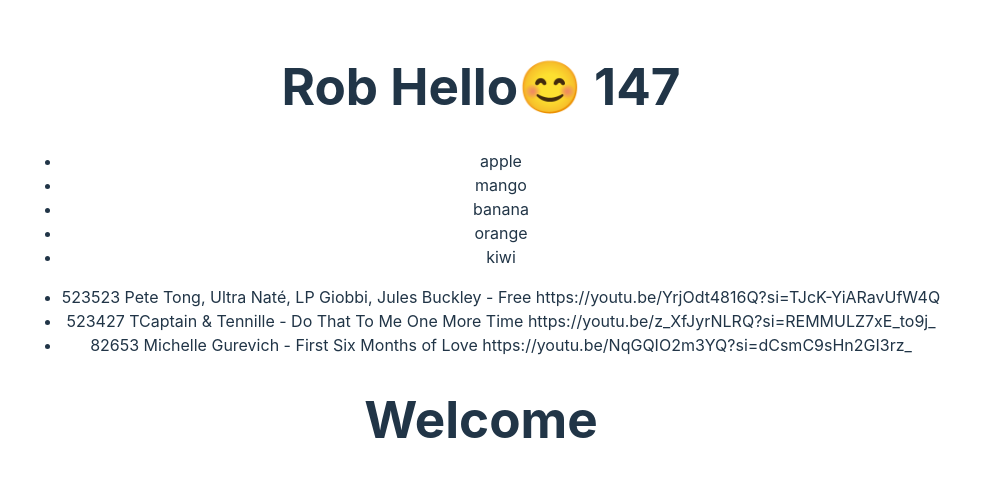
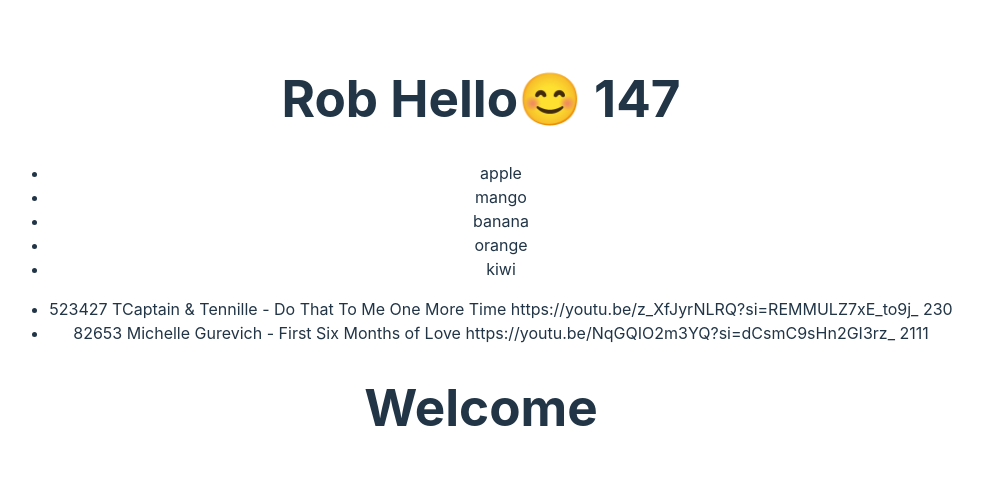
Before and after one commit to OlenaReukova/rapp, a React (Vite) app in the folder client/: page / in a window 1280 px wide. Shown: the part 147-624 px from the top of the page, without its empty margins (159-1142 px from the left). Built offline with nearby package versions, Linux system fonts and the light colour scheme.

Commit message:
Conditionally Rendering List Items

```diff
--- a/client/src/components/Song.jsx
+++ b/client/src/components/Song.jsx
@@ -1,10 +1,22 @@
 import React from 'react';
 
-function Song({ id, title, url }) {
+function Song({ id, title, url, rating }) {
   return (
-    <li>
-      {id} {title} {url}
-    </li>
+    // <li>
+    //   {id} {title} {url} {rating}
+    // </li>
+
+    //I want to display a song with rating >200
+    //Conditionally Rendering List Items
+    <>
+      {rating > 200 ? ( // Colon added here
+        <li>
+          {id} {title} {url} {rating}
+        </li>
+      ) : (
+        ''
+      )}
+    </>
   );
 }
 
--- a/client/src/components/Songs.jsx
+++ b/client/src/components/Songs.jsx
@@ -32,7 +32,13 @@ function Songs() {
           //   {song.rating}
           // </li>
           //   {song.rating}
-          <Song key={song.id} id={song.id} title={song.title} url={song.url} />
+          <Song
+            key={song.id}
+            id={song.id}
+            title={song.title}
+            url={song.url}
+            rating={song.rating}
+          />
         ))}
       </ul>
     </div>
```
